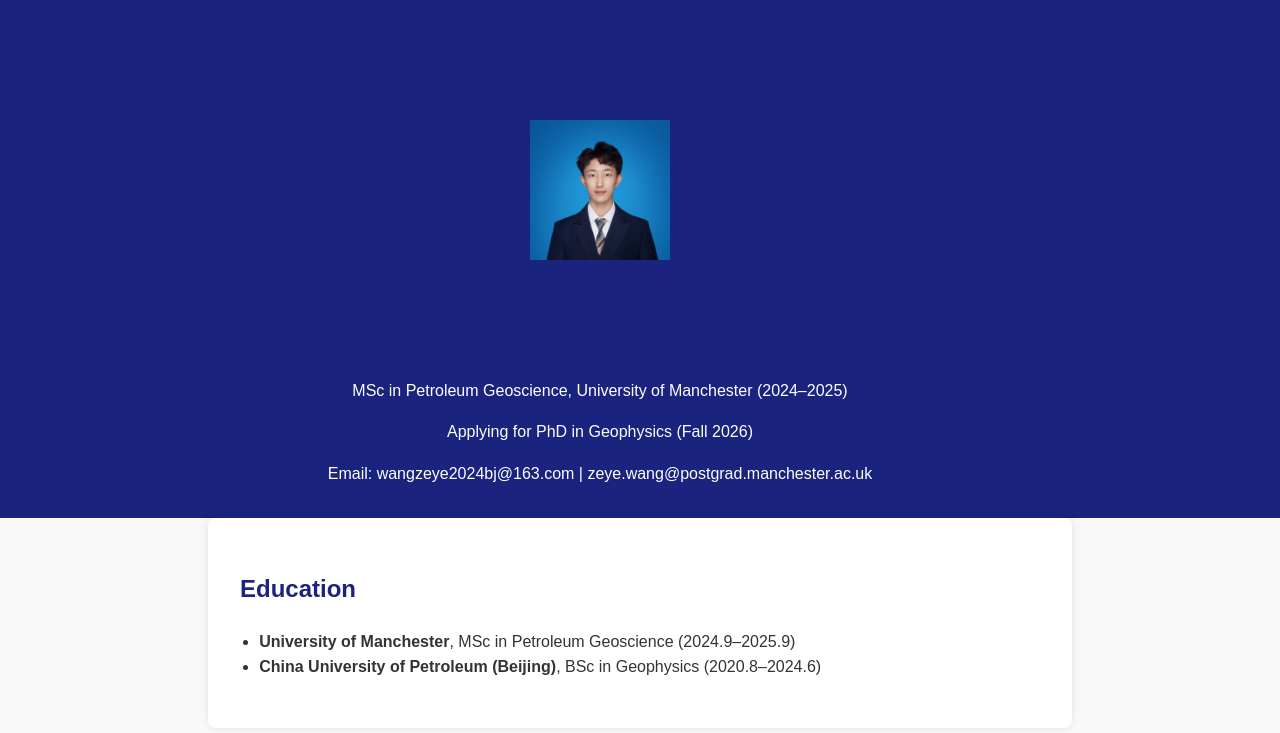
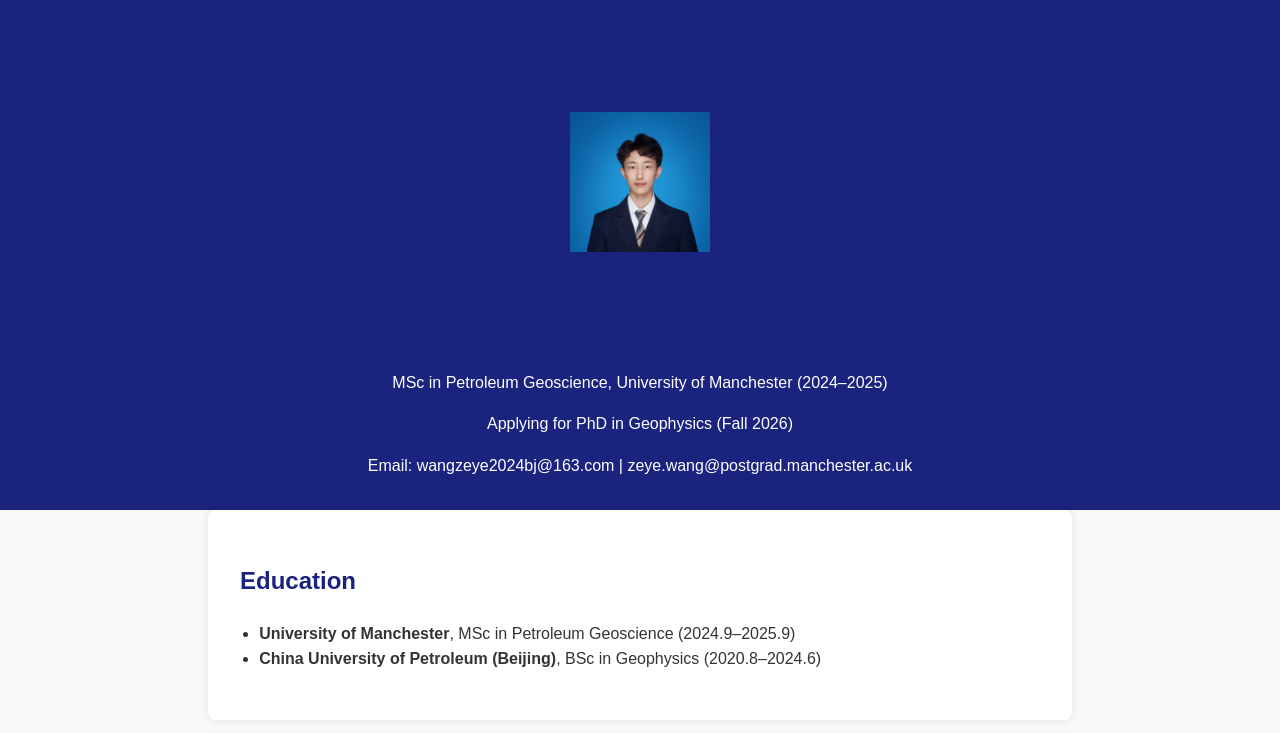
Before and after one commit to cupwzy/zeye-wang.github.io, a plain HTML site: page index.html in a window 1280 px wide. Shown: the top 733 px of the page. Drawn offline with Linux system fonts and the light colour scheme.

Commit message:
Update index.html

```diff
--- a/index.html
+++ b/index.html
@@ -16,14 +16,14 @@
     header {
       background: #1a237e;
       color: white;
-      padding: 6rem 6rem 1rem 1rem;
+      padding: 6rem 1rem 1rem 1rem;
       text-align: center;
     }
     header img {
       width: 140px;
       height: 140px;
       border-radius: 0%;
-      margin-top: 1.5rem;
+      margin-top: 1rem;
       margin-bottom: 1rem;
       object-fit: cover;
     }
```
